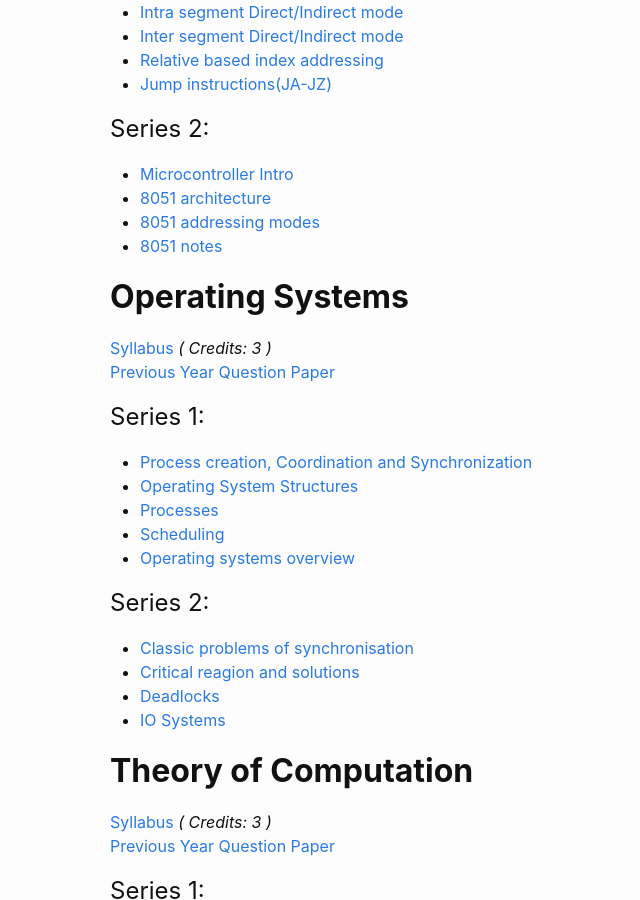
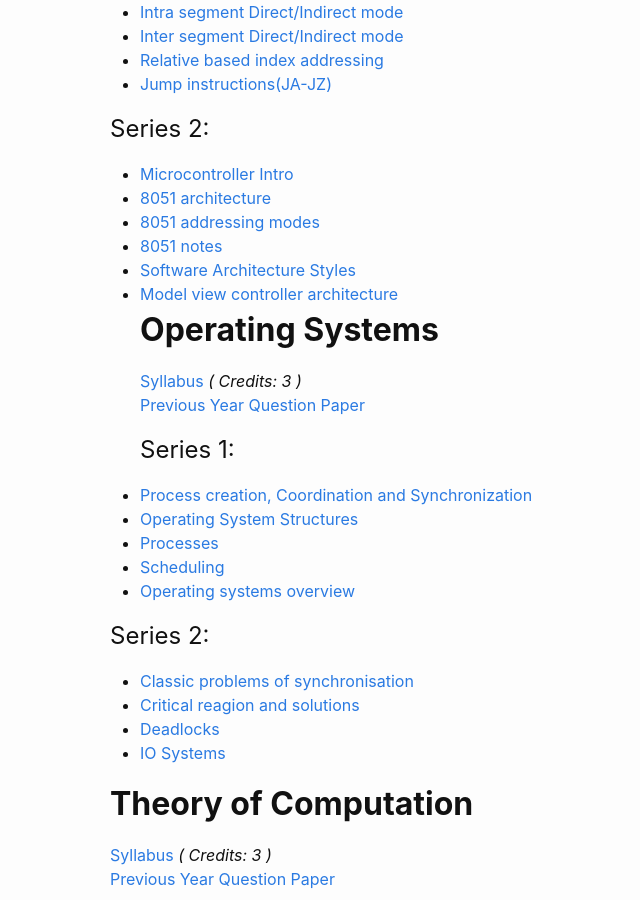
Before and after one commit to IT-GECBH/2020, a Jekyll site: the page built from resources.md, in a window 1280 px wide and 900 px high, scrolled down 1103 px. Shown: the whole window, without its empty margins (160-800 px from the left). Built offline with Jekyll 4.4.1, drawn with Linux system fonts in a browser that asks for light colours.

Commit message:
Update resources.md

```diff
--- a/resources.md
+++ b/resources.md
@@ -47,7 +47,8 @@ permalink: /resources/
 * [8051 architecture][8051arch]
 * [8051 addressing modes][8051add]
 * [8051 notes][8051notes]
-
+* [Software Architecture Styles][soft-arch-styles]
+* [Model view controller architecture][soft-mvc]
 ## **Operating Systems**
 [Syllabus][os-syll] *( Credits: 3 )*  <br/>
 [Previous Year Question Paper][os-prev]
@@ -150,6 +151,8 @@ permalink: /resources/
 [act-shop-img1]: /resources/SOFTWARE/series2/act-diag-img1.jpeg
 [act-shop-img2]: /resources/SOFTWARE/series2/act-diag-img2.jpeg
 [sadp-state]: /resources/SOFTWARE/series2/6-States,_Actions,_&_Activities.pdf
+[soft-arch-styles]: /resources/SOFTWARE/series2/sw_arch styles_new.pptx
+[soft-mvc]: /resources/SOFTWARE/series2/MVC.ppt
 
 [net-syll]: /resources/NETWORKS/IT307_Computer_Networks.pdf
 [net-prev]: /resources/NETWORKS/IT_307Semester-5.pdf
```
